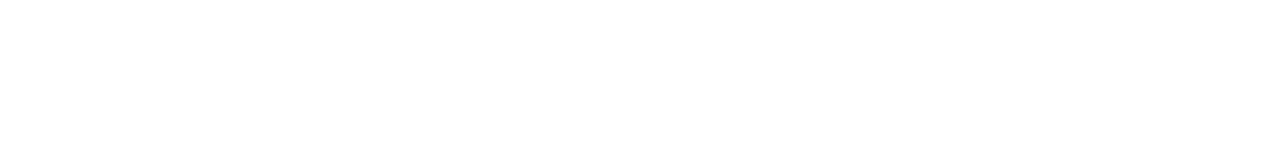
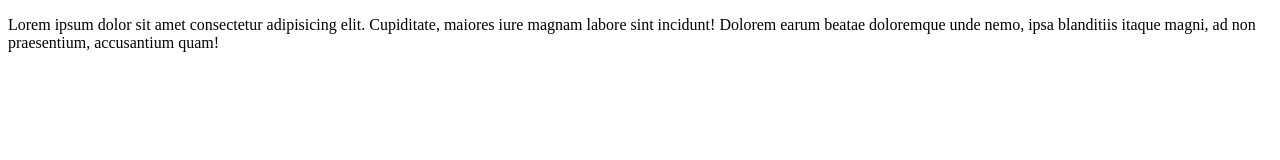
Before and after one commit to luiscazzullo/practices, a plain HTML site: page Clase-1/index.html in a window 1280 px wide. Drawn offline with Linux system fonts and the light colour scheme.

Commit message:
texto agregado

```diff
--- a/Clase-1/index.html
+++ b/Clase-1/index.html
@@ -9,6 +9,7 @@
 </head>
 <body>
 
+    <p>Lorem ipsum dolor sit amet consectetur adipisicing elit. Cupiditate, maiores iure magnam labore sint incidunt! Dolorem earum beatae doloremque unde nemo, ipsa blanditiis itaque magni, ad non praesentium, accusantium quam!</p>
 
     <script src="./js/main.js"></script>
 </body>
```
